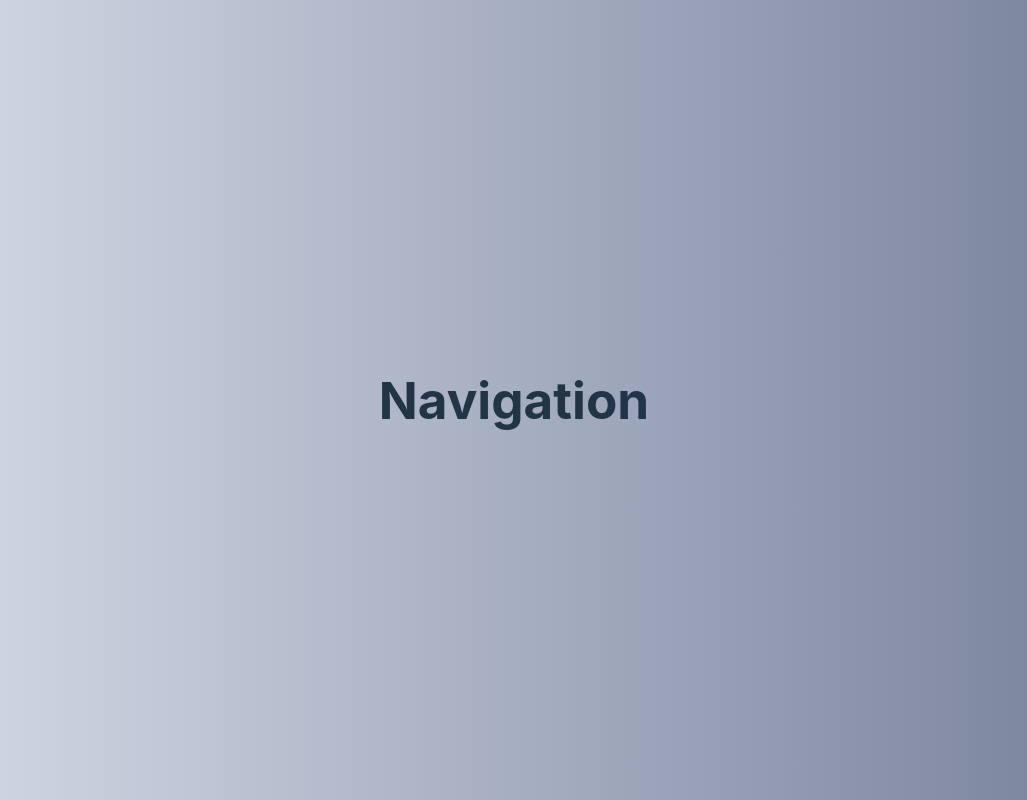
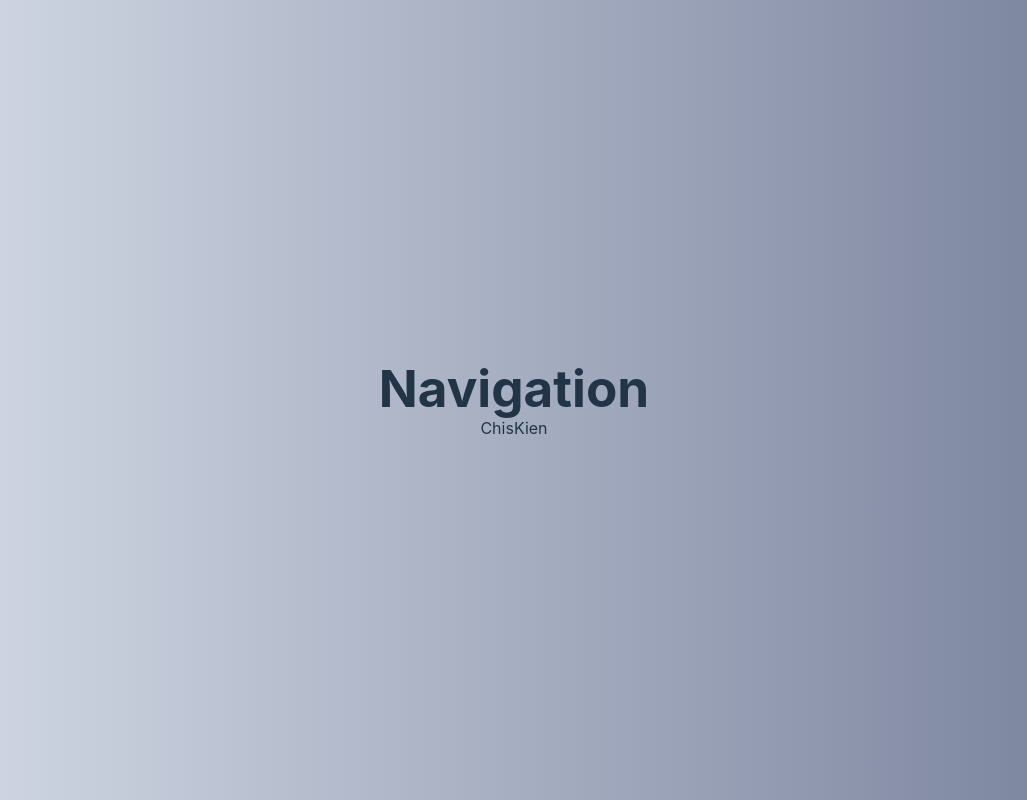
Before and after one commit to chiskien/portfolios, a React (Vite) app: page / in a window 1280 px wide. Shown: the whole page, without its empty margins (126-1153 px from the left). Built offline with nearby package versions, Linux system fonts and the light colour scheme.

Commit message:
Styling using sass

```diff
--- /dev/null
+++ b/src/components/Nav.css
@@ -0,0 +1,3 @@
+
+
+/*# sourceMappingURL=Nav.css.map */
--- a/src/components/Nav.tsx
+++ b/src/components/Nav.tsx
@@ -4,6 +4,18 @@ export function Nav() {
     return (
         <div className={"nav"}>
             <h1>Navigation</h1>
+            <div className="nav-container">
+                <div className="logo">ChisKien</div>
+                <div className="menu-toggle">
+                      <div className="hambuger-box">
+                          <span className="line-top"></span>
+                          <span className="line-bottom"></span>
+                      </div>
+                </div>
+                <div className="nav-overlay">
+
+                </div>
+            </div>
         </div>
     )
 }
```
Also changed, not shown: src/components/Nav.scss (added), 1 other file (tests, documents, lock files or other folders).
